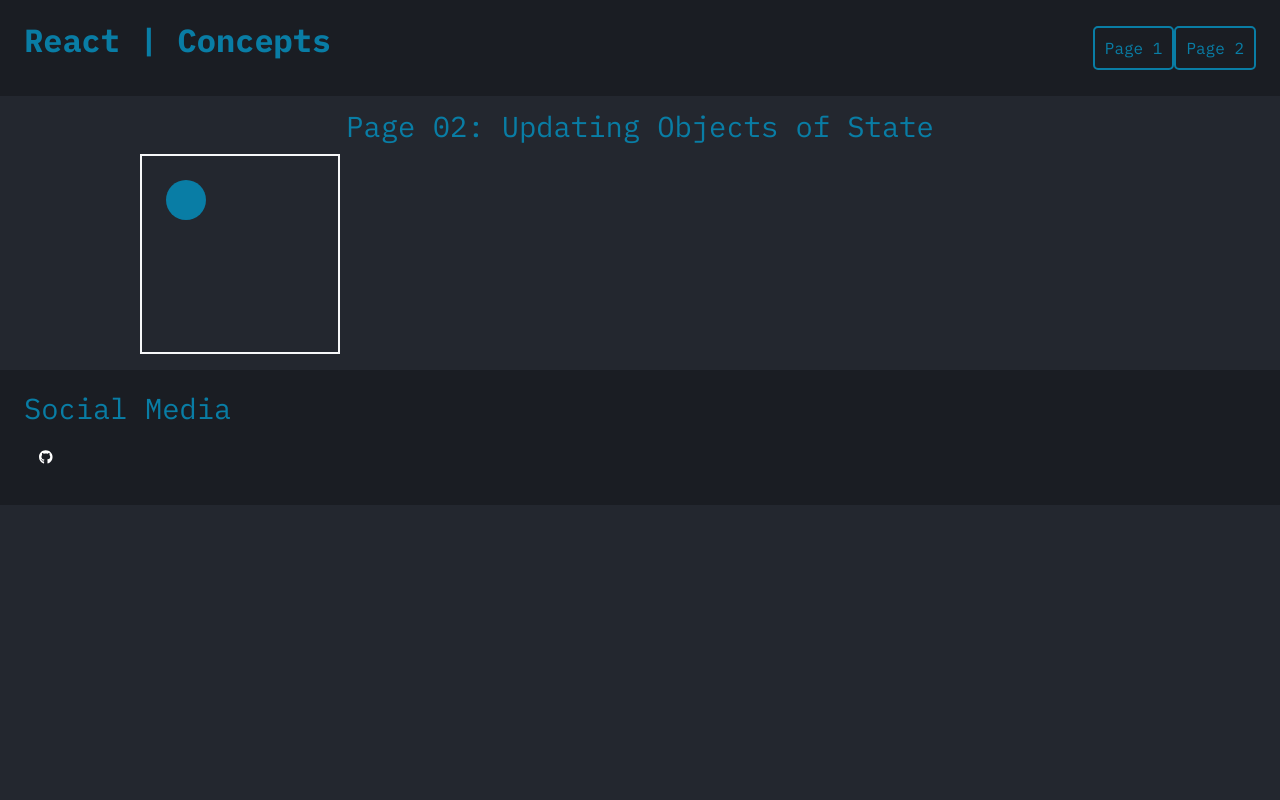
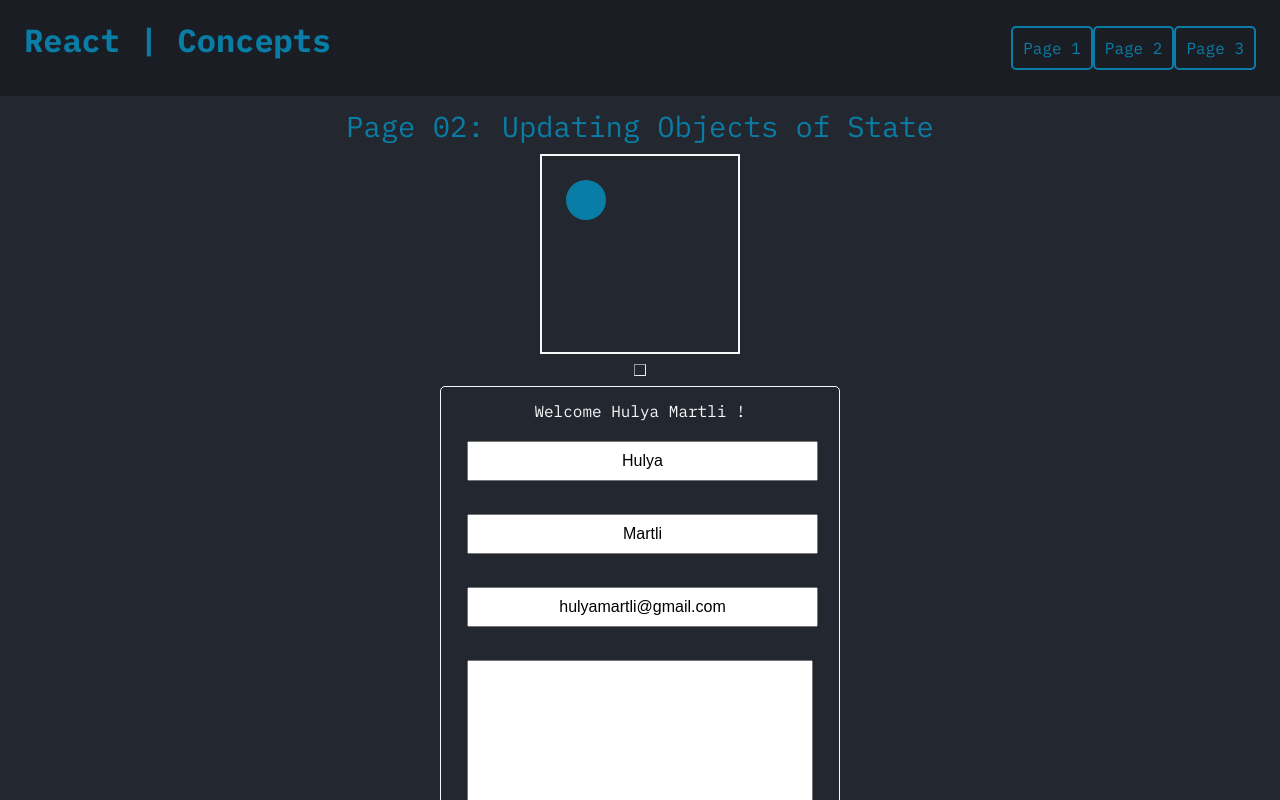
Before and after one commit to HulyaMartli/ReactExercises02-ComponentHistory, a React (Vite) app: page / in a window 1280 px wide. Both pictures are taken after a click on the link "Page 2". Shown: the top 800 px of the page. Built offline with nearby package versions, Linux system fonts and the light colour scheme.

Commit message:
updating sobjects and arrays in state

```diff
--- a/src/App.css
+++ b/src/App.css
@@ -50,6 +50,12 @@
 .limited-width{
   max-width: 1000px;
   margin: 0 auto;
+}
+
+section{
+  display: flex;
+  flex-direction: column;
+  align-items: center;
 }
 
 h1,
@@ -113,3 +119,24 @@
     padding: var(--spacing-lg) 0;
   }
 }
+
+/* forms */
+
+form {
+  border: 1px solid var(--white--color);
+  padding: var(--spacing-lg);
+  display: flex;
+  flex-direction: column;
+  gap: var(--spacing-md);
+  width: 400px;
+  border-radius: 5px;
+}
+
+form input[type="text"], form input[type="email"]{
+  height: 40px;
+  font-size: 1rem;
+}
+
+form button {
+  height: 40px;
+}
--- a/src/App.jsx
+++ b/src/App.jsx
@@ -6,6 +6,7 @@
 import { Page01 } from './pages/Page01-ComponentMemory'
 import { Page02 } from './pages/Page02-UpdatingObjectsInState'
 import { useState } from 'react'
+import { Page03 } from './pages/Page03-UpdatingArraysInState'
 
 function App() {
   const [url, setUrl] = useState("/01");
@@ -19,6 +20,7 @@
       <main className='limited-width'>
         { url === "/01" && <Page01/>}
         { url === "/02" && <Page02/>}
+        { url === "/03" && <Page03/>}
       </main>
       <footer>
         <NavFooter />
--- a/src/components/Icons.jsx
+++ b/src/components/Icons.jsx
@@ -1,4 +1,4 @@
 export const iconGithub = (
-    <svg xmlns="http://www.w3.org/2000/svg" height="1.5em" viewBox="0 0 496 512" fill="white"><path d="M165.9 397.4c0 2-2.3 3.6-5.2 3.6-3.3.3-5.6-1.3-5.6-3.6 0-2 2.3-3.6 5.2-3.6 3-.3 5.6 1.3 5.6 3.6zm-31.1-4.5c-.7 2 1.3 4.3 4.3 4.9 2.6 1 5.6 0 6.2-2s-1.3-4.3-4.3-5.2c-2.6-.7-5.5.3-6.2 2.3zm44.2-1.7c-2.9.7-4.9 2.6-4.6 4.9.3 2 2.9 3.3 5.9 2.6 2.9-.7 4.9-2.6 4.6-4.6-.3-1.9-3-3.2-5.9-2.9zM244.8 8C106.1 8 0 113.3 0 252c0 110.9 69.8 205.8 169.5 239.2 12.8 2.3 17.3-5.6 17.3-12.1 0-6.2-.3-40.4-.3-61.4 0 0-70 15-84.7-29.8 0 0-11.4-29.1-27.8-36.6 0 0-22.9-15.7 1.6-15.4 0 0 24.9 2 38.6 25.8 21.9 38.6 58.6 27.5 72.9 20.9 2.3-16 8.8-27.1 16-33.7-55.9-6.2-112.3-14.3-112.3-110.5 0-27.5 7.6-41.3 23.6-58.9-2.6-6.5-11.1-33.3 2.6-67.9 20.9-6.5 69 27 69 27 20-5.6 41.5-8.5 62.8-8.5s42.8 2.9 62.8 8.5c0 0 48.1-33.6 69-27 13.7 34.7 5.2 61.4 2.6 67.9 16 17.7 25.8 31.5 25.8 58.9 0 96.5-58.9 104.2-114.8 110.5 9.2 7.9 17 22.9 17 46.4 0 33.7-.3 75.4-.3 83.6 0 6.5 4.6 14.4 17.3 12.1C428.2 457.8 496 362.9 496 252 496 113.3 383.5 8 244.8 8zM97.2 352.9c-1.3 1-1 3.3.7 5.2 1.6 1.6 3.9 2.3 5.2 1 1.3-1 1-3.3-.7-5.2-1.6-1.6-3.9-2.3-5.2-1zm-10.8-8.1c-.7 1.3.3 2.9 2.3 3.9 1.6 1 3.6.7 4.3-.7.7-1.3-.3-2.9-2.3-3.9-2-.6-3.6-.3-4.3.7zm32.4 35.6c-1.6 1.3-1 4.3 1.3 6.2 2.3 2.3 5.2 2.6 6.5 1 1.3-1.3.7-4.3-1.3-6.2-2.2-2.3-5.2-2.6-6.5-1zm-11.4-14.7c-1.6 1-1.6 3.6 0 5.9 1.6 2.3 4.3 3.3 5.6 2.3 1.6-1.3 1.6-3.9 0-6.2-1.4-2.3-4-3.3-5.6-2z"/>
+    <svg xmlns="http://www.w3.org/2000/svg" height="2em" viewBox="0 0 496 512" fill="white"><path d="M165.9 397.4c0 2-2.3 3.6-5.2 3.6-3.3.3-5.6-1.3-5.6-3.6 0-2 2.3-3.6 5.2-3.6 3-.3 5.6 1.3 5.6 3.6zm-31.1-4.5c-.7 2 1.3 4.3 4.3 4.9 2.6 1 5.6 0 6.2-2s-1.3-4.3-4.3-5.2c-2.6-.7-5.5.3-6.2 2.3zm44.2-1.7c-2.9.7-4.9 2.6-4.6 4.9.3 2 2.9 3.3 5.9 2.6 2.9-.7 4.9-2.6 4.6-4.6-.3-1.9-3-3.2-5.9-2.9zM244.8 8C106.1 8 0 113.3 0 252c0 110.9 69.8 205.8 169.5 239.2 12.8 2.3 17.3-5.6 17.3-12.1 0-6.2-.3-40.4-.3-61.4 0 0-70 15-84.7-29.8 0 0-11.4-29.1-27.8-36.6 0 0-22.9-15.7 1.6-15.4 0 0 24.9 2 38.6 25.8 21.9 38.6 58.6 27.5 72.9 20.9 2.3-16 8.8-27.1 16-33.7-55.9-6.2-112.3-14.3-112.3-110.5 0-27.5 7.6-41.3 23.6-58.9-2.6-6.5-11.1-33.3 2.6-67.9 20.9-6.5 69 27 69 27 20-5.6 41.5-8.5 62.8-8.5s42.8 2.9 62.8 8.5c0 0 48.1-33.6 69-27 13.7 34.7 5.2 61.4 2.6 67.9 16 17.7 25.8 31.5 25.8 58.9 0 96.5-58.9 104.2-114.8 110.5 9.2 7.9 17 22.9 17 46.4 0 33.7-.3 75.4-.3 83.6 0 6.5 4.6 14.4 17.3 12.1C428.2 457.8 496 362.9 496 252 496 113.3 383.5 8 244.8 8zM97.2 352.9c-1.3 1-1 3.3.7 5.2 1.6 1.6 3.9 2.3 5.2 1 1.3-1 1-3.3-.7-5.2-1.6-1.6-3.9-2.3-5.2-1zm-10.8-8.1c-.7 1.3.3 2.9 2.3 3.9 1.6 1 3.6.7 4.3-.7.7-1.3-.3-2.9-2.3-3.9-2-.6-3.6-.3-4.3.7zm32.4 35.6c-1.6 1.3-1 4.3 1.3 6.2 2.3 2.3 5.2 2.6 6.5 1 1.3-1.3.7-4.3-1.3-6.2-2.2-2.3-5.2-2.6-6.5-1zm-11.4-14.7c-1.6 1-1.6 3.6 0 5.9 1.6 2.3 4.3 3.3 5.6 2.3 1.6-1.3 1.6-3.9 0-6.2-1.4-2.3-4-3.3-5.6-2z"/>
     </svg>
 )
--- a/src/components/NavMain.jsx
+++ b/src/components/NavMain.jsx
@@ -17,6 +17,12 @@
               setUrl("/02");
             }}>Page 2</a>
           </li>
+          <li>
+            <a href="#" onClick={(e)=>{
+              e.preventDefault();
+              setUrl("/03");
+            }}>Page 3</a>
+          </li>
         </ul>
       </nav>
         </>
--- a/src/pages/Page02-UpdatingObjectsInState.jsx
+++ b/src/pages/Page02-UpdatingObjectsInState.jsx
@@ -1,34 +1,36 @@
 import { useState } from "react";
 
-export function Page02(){
+export function Page02() {
     return (
         <section>
             <h2>Page 02: Updating Objects of State</h2>
-            <MovingDot/>
+            <MovingDot />
+            <hr />
+            <FormPerson2 />
         </section>
     )
 }
 
-function MovingDot(){
+function MovingDot() {
     //onPointerMove e.clientX, e.clientY
-    const [position, setPosition] = useState({x:0,y:0});
+    const [position, setPosition] = useState({ x: 0, y: 0 });
     const stageStyles = {
         border: "2px solid #F6F7F9",
         padding: "24px",
-        position:"relative",
+        position: "relative",
         width: "200px",
-        height:"200px",
+        height: "200px",
     };
     const dotStyle = {
         width: "40px",
         height: "40px",
         borderRadius: "50%",
         backgroundColor: "#097DA5",
-        position:"absolute",
+        position: "absolute",
         transform: `translate( ${position.x}px, ${position.y}px)`
     }
 
-    function handlePointerMove(e){
+    function handlePointerMove(e) {
         console.log(e);
         /*
         state obje ya da arrayini mutate etme. React algılamıyor
@@ -36,25 +38,86 @@
         position.y = e.clientY;
         */
 
-/*         const newPos = {x:e.clientX,y:e.clientY}
-        setPosition(newPos) */
+        /*         const newPos = {x:e.clientX,y:e.clientY}
+                setPosition(newPos) */
 
-        setPosition({x:e.clientX - 70,y:e.clientY - 220});
+        setPosition({ x: e.clientX - 70, y: e.clientY - 209 });
     }
 
-    return(
+    return (
         <div style={stageStyles} onPointerMove={handlePointerMove}>
             <div style={dotStyle}></div>
         </div>
     )
 }
 
-function FormMessage (){
-    return(
+
+
+function FormPerson() {
+    const [person, setPerson] = useState(
+        {
+            firstName: "Hulya",
+            lastName: "Martli",
+            email: "hulyamartli@gmail.com"
+        }
+    )
+
+
+    function handleFirstName(e) {
+        const newPerson = {
+            ...person,
+            firstName: e.target.value,
+        }
+
+        setPerson(newPerson);
+    }
+
+    function handleLastName(e){
+        setPerson({...person, lastName: e.target.value});
+    }
+
+    function handleEmail(e) {
+        setPerson({...person, email: e.target.value});
+    }
+
+
+    return (
         <form>
-            <input type="text" name="firstName" placeholder="Your name"/>
-            <input type="text" name="lastName" placeholder="Your last name" />
-            <input type="email" name="email" placeholder="Your email" />
+            <input type="text" name="firstName" placeholder="Your name" onChange={handleFirstName} value={person.firstName} />
+            <input type="text" name="lastName" placeholder="Your last name" onChange={handleLastName} value={person.lastName} />
+            <input type="email" name="email" placeholder="Your email" onChange={handleEmail} value={person.email} />
+            <textarea name="" id="" cols="30" rows="10"></textarea>
+            <button type="submit">Send Message</button>
         </form>
     )
 }
+
+function FormPerson2() {
+    const [person, setPerson] = useState(
+        {
+            firstName: "Hulya",
+            lastName: "Martli",
+            email: "hulyamartli@gmail.com"
+        }
+    )
+
+
+    function handleInputChange(e) {
+        const newPerson = {
+            ...person,
+            [e.target.name]: e.target.value,
+        };
+        setPerson(newPerson);
+    }
+
+    return (
+        <form>
+            <p>Welcome {person.firstName} {person.lastName} !</p>
+            <input type="text" name="firstName" placeholder="Your name" onChange={handleInputChange} value={person.firstName} />
+            <input type="text" name="lastName" placeholder="Your last name" onChange={handleInputChange} value={person.lastName} />
+            <input type="email" name="email" placeholder="Your email" onChange={handleInputChange} value={person.email} />
+            <textarea name="" id="" cols="30" rows="10"></textarea>
+            <button type="submit">Send Message</button>
+        </form>
+    )
+}
--- /dev/null
+++ b/src/pages/Page03-UpdatingArraysInState.jsx
@@ -0,0 +1,146 @@
+import { useState } from "react"
+
+export function Page03(){
+    return(
+        <section>
+            <h2>Updating Arrays In State</h2>
+            <InspiringArtistsList/>
+            <hr />
+            <FamousMusicians/>
+            <hr />
+            <MovingCircles/>
+        </section>
+    )
+}
+
+let i = 0;
+function InspiringArtistsList(){
+    const [artistName, setArtistName] = useState("");
+    const [artistList, setArtistList] = useState([]);
+
+    console.log(artistList);
+
+    function handleChange(e) {
+        setArtistName(e.target.value);
+    }
+
+    function handleSubmit(e){
+        e.preventDefault();
+        // artistList.push(artistName); ==> YAPMA: state'teki diziyi mutasyona uğratma
+        // Yeni bir dizi yarat ve onunlla güncelle:
+        setArtistList([...artistList, <li key={i++}>{artistName}</li>]);
+
+    }
+
+
+    return (
+        <div>
+            <form>
+                <h3>Add your inspiring artist!</h3>
+                <input
+                type="text"
+                name="artistName"
+                id="artistName"
+                placeholder="Please write the artist name..."
+                onChange={handleChange}
+                value={artistName}
+                />
+                <button
+                type="submit"
+                onClick={handleSubmit}
+                >Add Artist</button>
+                <p>Artist added: {artistName}</p>
+            </form>
+            <h4>Inspiring Artists</h4>
+            <ul>
+                {artistList}
+            </ul>
+        </div>
+    )
+}
+
+const famousMusiciansList = [
+    {id:0, name:"Tarkan"},
+    {id:1, name:"Dave Mustain"},
+    {id:2, name:"James Hetfield"},
+    {id:3, name:"Jason Newsted"},
+    {id:4, name:"Kibariye"},
+    {id:5, name:"Ezhel"},
+]
+
+function FamousMusicians(){
+    const [artists, setArtists] = useState(famousMusiciansList);
+    return (
+        <>
+        <h3>Famous Musicians</h3>
+        <ul>
+            {artists.map((musician)=>{
+                return <li key={musician.id}>{musician.name} <button onClick={()=>{
+                    setArtists(artists.filter(a=>a.id!=musician.id))
+                }}>Delete</button></li>
+            })}
+        </ul>
+        {console.log(artists)}
+        </>
+
+    )
+}
+
+function FamousMusicians2(){
+    const [artists, setArtists] = useState(famousMusiciansList);
+    function handleDelete(artistId){
+        setArtists(artists.filter((a)=>a.id !== artistId));
+    }
+    return (
+        <>
+        <h3>Famous Musicians</h3>
+        <ul>
+            {artists.map((musician)=>{
+                return <li key={musician.id}>{musician.name} <button onClick={()=>{
+                    handleDelete(musician.id);
+                }}>Delete</button></li>
+            })}
+        </ul>
+        {console.log(artists)}
+        </>
+
+    )
+}
+
+const DATA_SHAPES = [
+    {id:0,type: "circle", x:0, y:60},
+    {id:1,type: "square", x:100, y:60},
+    {id:2,type:"circle", x:200, y:60}
+]
+
+function MovingCircles(){
+    const [shapes, setShapes] = useState(DATA_SHAPES);
+
+    function handleCircleMove(){
+        const newData = shapes.map((shape)=>{
+            if(shape.type === "circle"){
+                return {...shape, y:shape.y + 50};
+            }
+            return shape;
+        });
+
+        setShapes(newData);
+    }
+
+    return(
+        <>
+        <h3>Moving Circles</h3>
+        <div style={ {position:"relative", height:"300px"} }>
+            <button type="button" onClick={handleCircleMove}>Move circles!</button>
+            {shapes.map(shape=><div key={shape.id} style={ {
+                width:"40px",
+                height:"40px",
+                backgroundColor:"white", borderRadius:shape.type === 'circle' ? "50%" : "0",
+                position:"absolute" ,
+                top: shape.y,
+                left: shape.x
+                } }></div>)}
+        </div>
+        </>
+    )
+}
```
